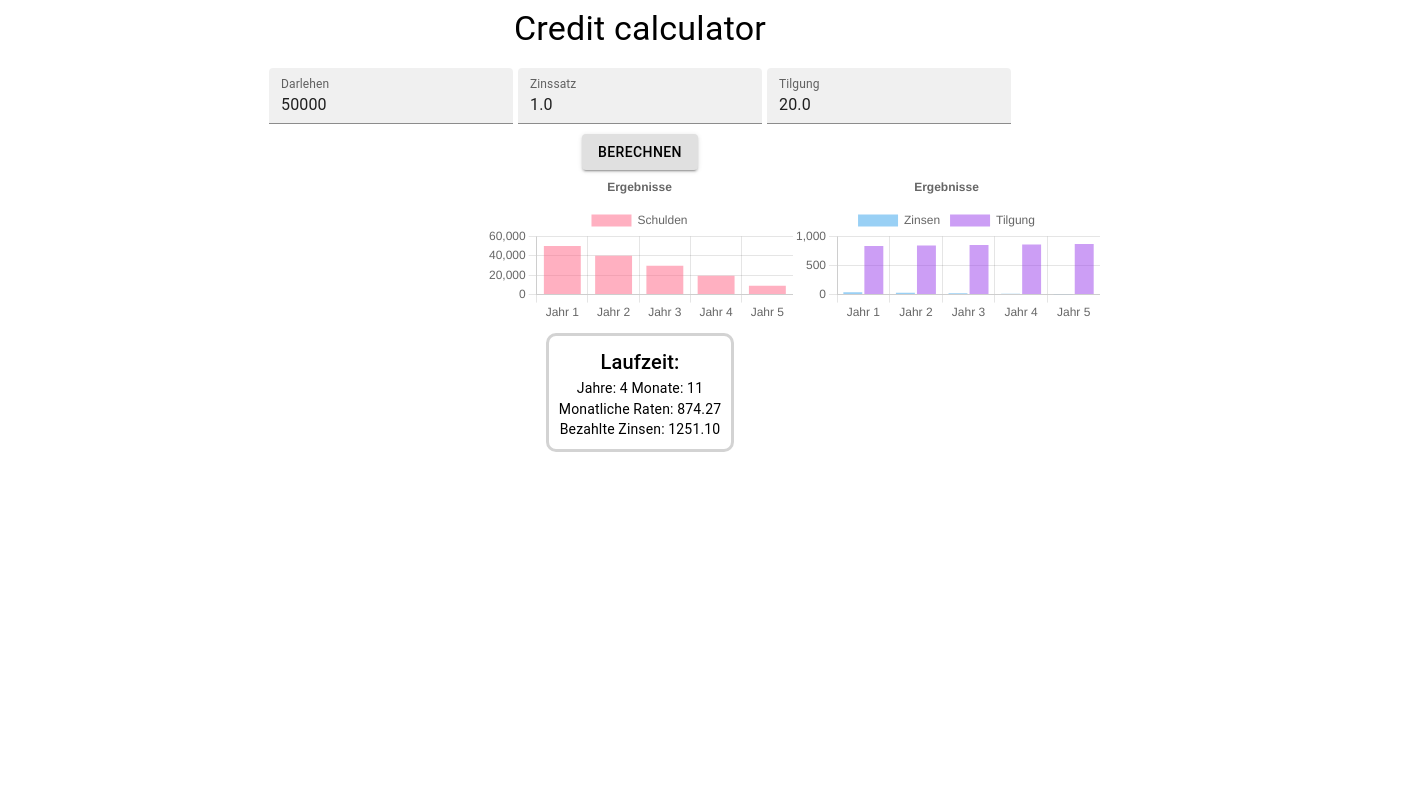
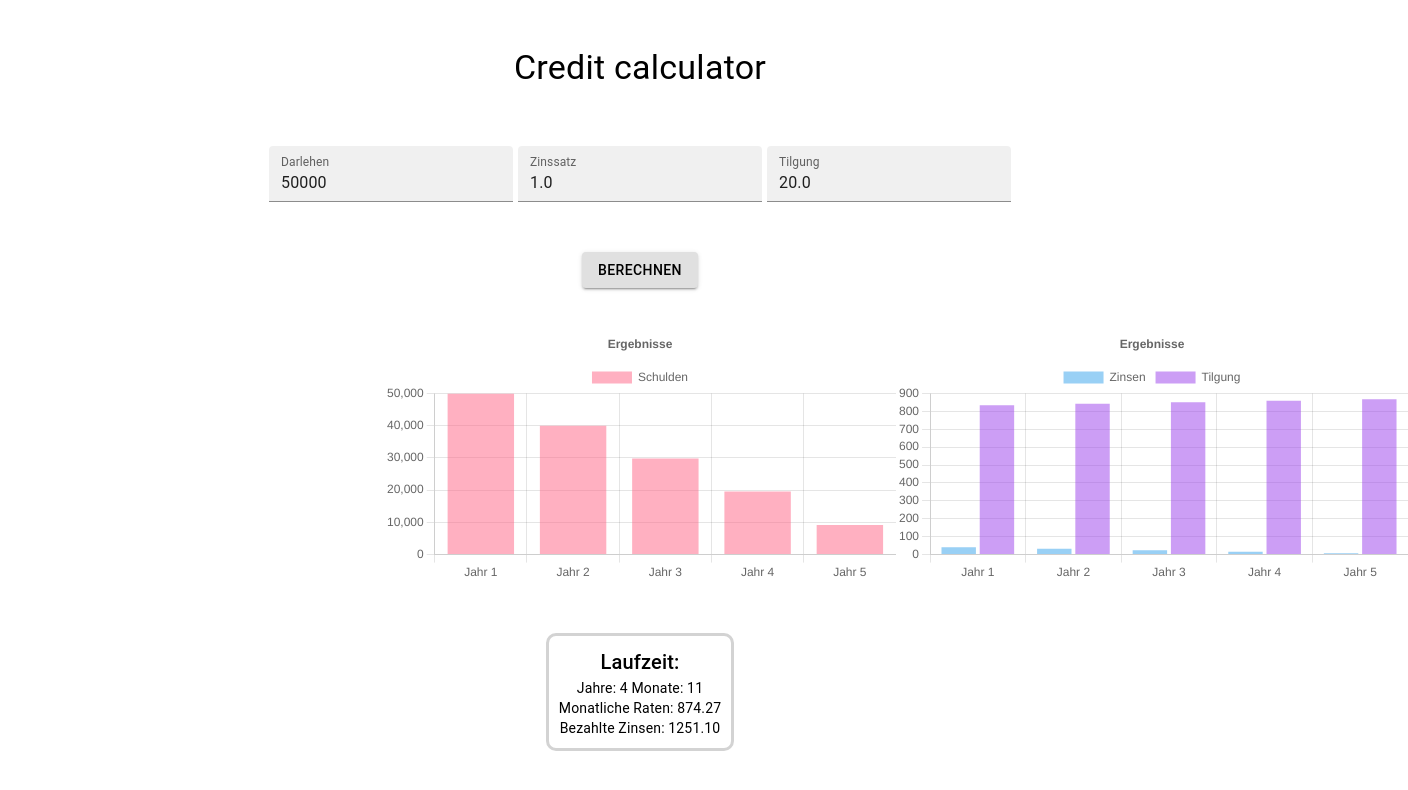
Before and after one commit to TrueTaco/CreditCalculator, a React (Create React App) app in the folder client/: page / in a window 1280 px wide. Shown: the top 790 px of the page, 1408 px wide, since content can reach past the window. Built offline with nearby package versions, Linux system fonts and the light colour scheme.

Commit message:
Change misc stuff

```diff
--- a/client/public/index.html
+++ b/client/public/index.html
@@ -2,7 +2,7 @@
 <html lang="en">
   <head>
     <meta charset="utf-8" />
-    <link rel="icon" href="%PUBLIC_URL%/favicon.ico" />
+    <link rel="icon" href="%PUBLIC_URL%/calculator.png" />
     <meta name="viewport" content="width=device-width, initial-scale=1" />
     <meta name="theme-color" content="#000000" />
     <meta
@@ -24,7 +24,7 @@
       work correctly both with client-side routing and a non-root public URL.
       Learn how to configure a non-root public URL by running `npm run build`.
     -->
-    <title>React App</title>
+    <title>Calculator</title>
   </head>
   <body>
     <noscript>You need to enable JavaScript to run this app.</noscript>
--- a/client/src/components/Charts.tsx
+++ b/client/src/components/Charts.tsx
@@ -55,7 +55,7 @@ interface Props {
 
 const Charts: React.FC<Props> = ({schuldenArray,zinsArray,tilgungsArray,labels }) => {
     const theme = useTheme();
-    const matches = useMediaQuery(theme.breakpoints.up("lg"));
+    const matches = useMediaQuery(theme.breakpoints.up("sm"));
 
     useEffect(() => {
     },[schuldenArray,zinsArray,tilgungsArray,labels]);
--- a/client/src/components/Header.tsx
+++ b/client/src/components/Header.tsx
@@ -19,7 +19,7 @@ interface Props {
 
 const Header: React.FC<Props> = ({}) => {
     const theme = useTheme();
-    const matches = useMediaQuery(theme.breakpoints.up("lg"));
+    const matches = useMediaQuery(theme.breakpoints.up("sm"));
 
     return (
 
--- a/client/src/components/Main.tsx
+++ b/client/src/components/Main.tsx
@@ -24,8 +24,8 @@ const styles = {
         flexDirection:"column",
         alignItems:"center",
         justifyContent:"space-evenly",
-        width: "60%",
-        height: "100%",
+        width: "100%",
+        height: "100vh",
         backgroundColor:"white",
     },
     button:{
@@ -41,7 +41,7 @@ interface Props {
 
 const Main: React.FC<Props> = ({ text = "Click" }) => {
     const theme = useTheme();
-    const matches = useMediaQuery(theme.breakpoints.up("lg"));
+    const matches = useMediaQuery(theme.breakpoints.up("sm"));
 
     const [schuldenArray, setSchulden] = useState<any[]>([]);
     const [monatsZinsArray, setMonatsZinsArray] = useState<number[]>([]);
--- a/package.json
+++ b/package.json
@@ -1,5 +1,5 @@
 {
-    "name": "Credit calculator",
+    "name": "",
     "version": "1.0.0",
     "description": "",
     "main": "server.js",
```
Also changed, not shown: client/public/calculator.png (added), client/public/manifest.json.
